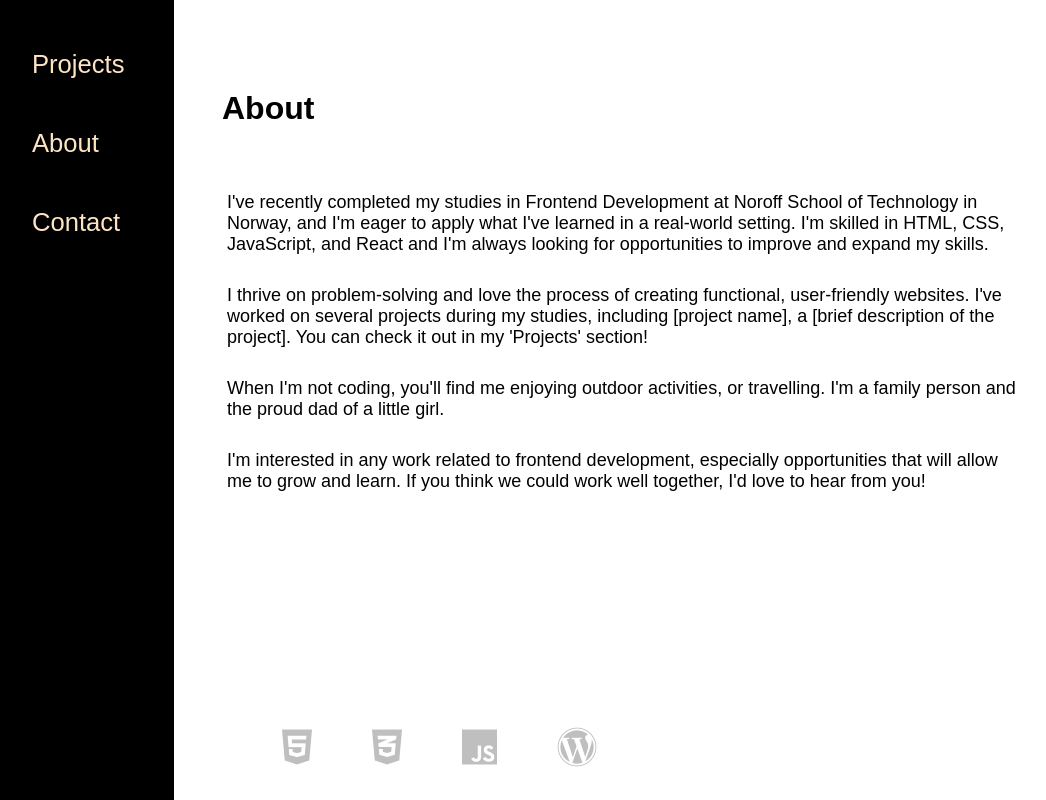
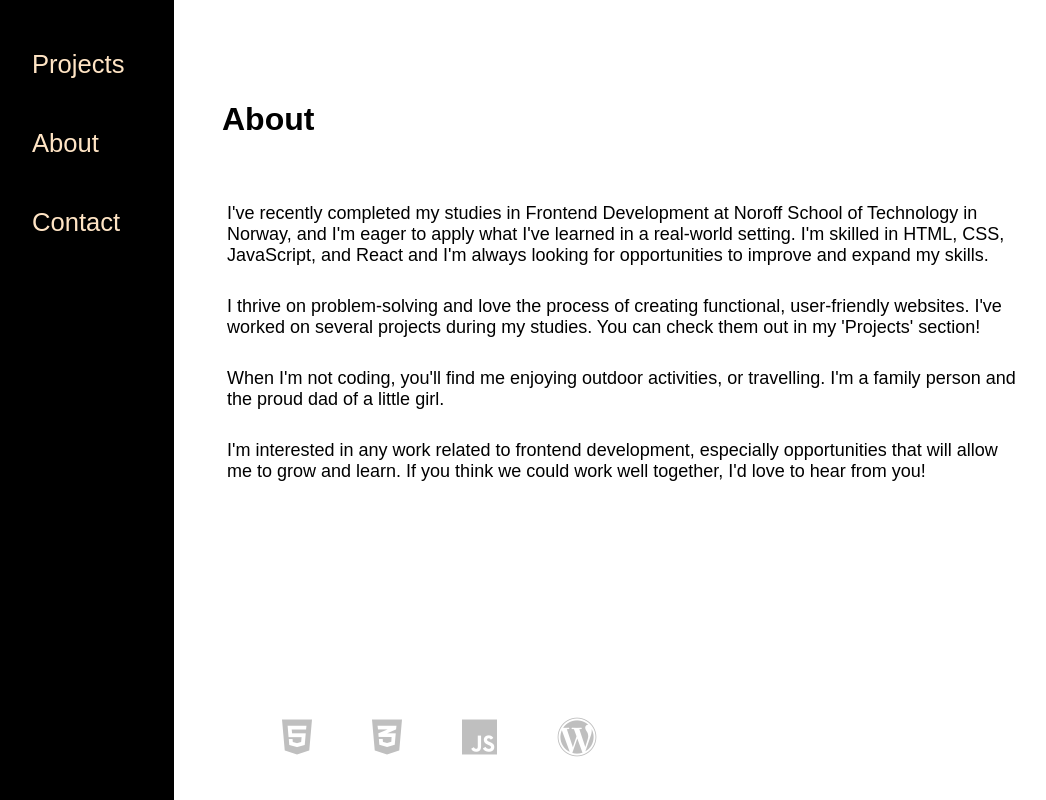
Before and after one commit to martinMr79/portfolio2, a React (Create React App) app: page /about in a window 1280 px wide. Shown: the whole page, without its empty margins (18-1064 px from the left). Built offline with nearby package versions, Linux system fonts and the light colour scheme.

Commit message:
changing about text

```diff
--- a/src/components/about/About.jsx
+++ b/src/components/about/About.jsx
@@ -12,7 +12,7 @@ function About() {
       </Paragraph>
       <br/>
       <Paragraph>
-        I thrive on problem-solving and love the process of creating functional, user-friendly websites. I've worked on several projects during my studies, including [project name], a [brief description of the project]. You can check it out in my 'Projects' section!
+        I thrive on problem-solving and love the process of creating functional, user-friendly websites. I've worked on several projects during my studies. You can check them out in my 'Projects' section!
       </Paragraph>
       <br/>
       <Paragraph>
```
